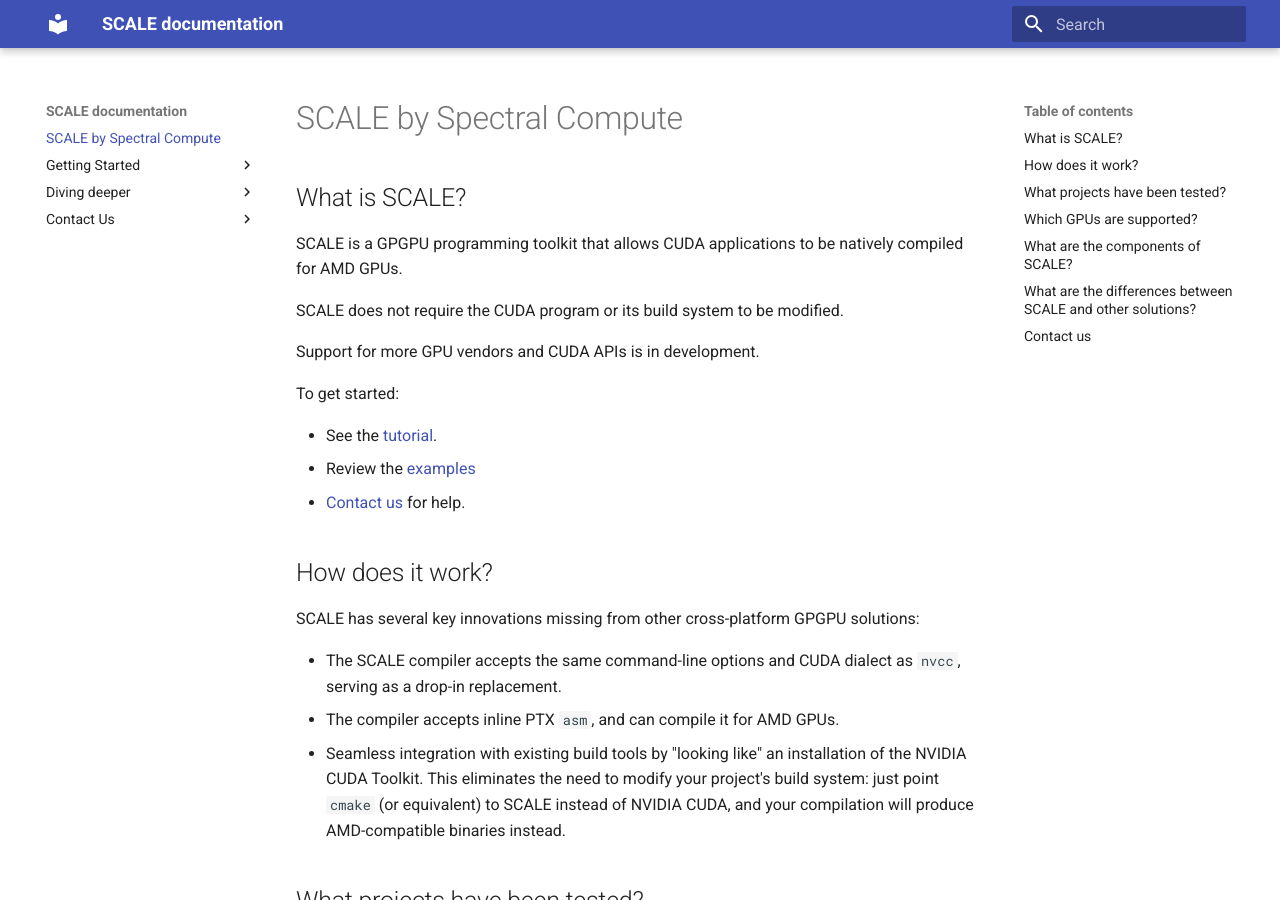
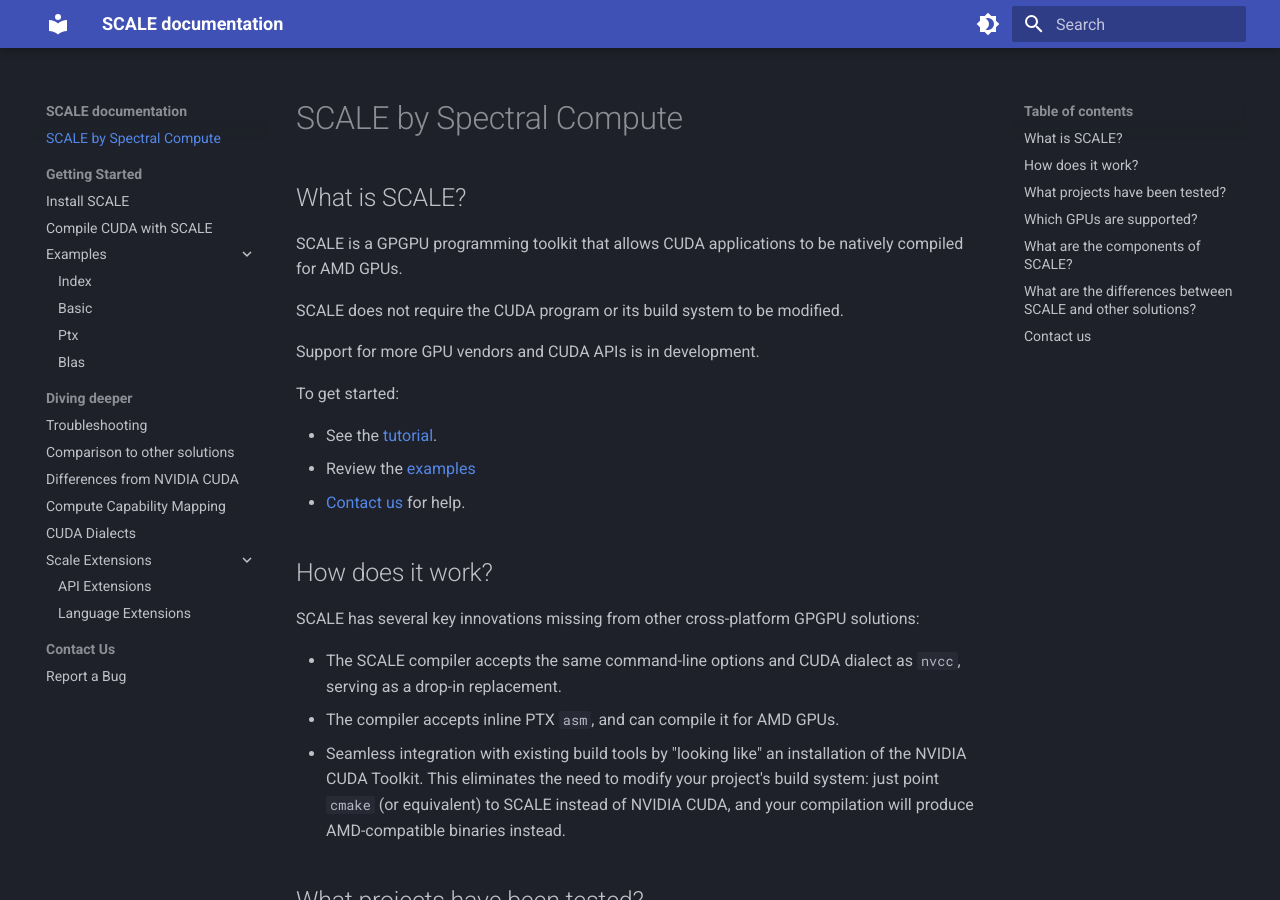
Before and after one commit to spectral-compute/scale-docs, an MkDocs documentation site: the page built from docs/README.md, in a window 1280 px wide and 900 px high. Built offline with MkDocs 1.6.1 and Material for MkDocs 9.7.7, drawn with Linux system fonts in a browser that asks for light colours.

Commit message:
theme: configure Material theme

```diff
--- a/mkdocs.yml
+++ b/mkdocs.yml
@@ -1,6 +1,21 @@
 site_name: SCALE documentation
 docs_dir: docs/
-theme: material
+theme:
+  name: material
+  palette:
+    # Palette toggle for dark mode
+    - scheme: slate
+      toggle:
+        icon: material/brightness-4
+        name: Switch to light mode
+    # Palette toggle for light mode
+    - scheme: default
+      toggle:
+        icon: material/brightness-7
+        name: Switch to dark mode
+  features:
+    - navigation.sections
+    - navigation.expand
 
 markdown_extensions:
   - pymdownx.highlight
```
